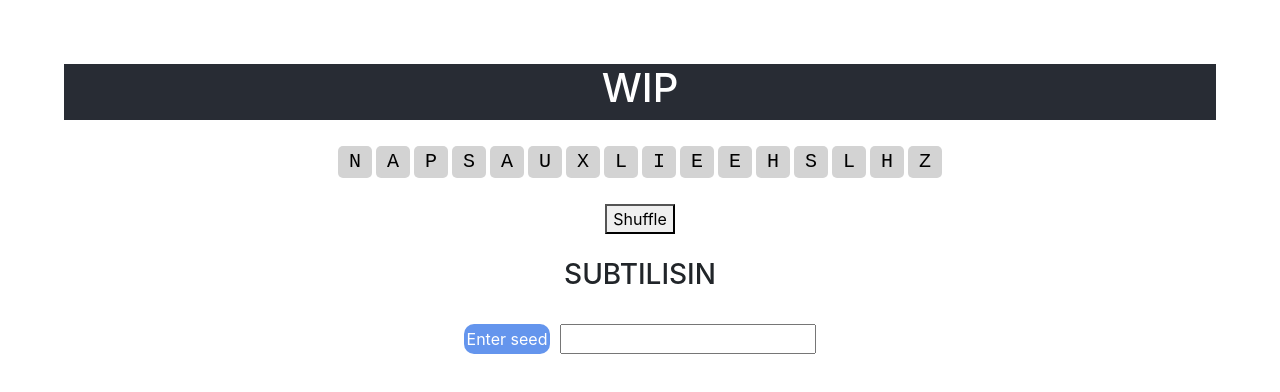
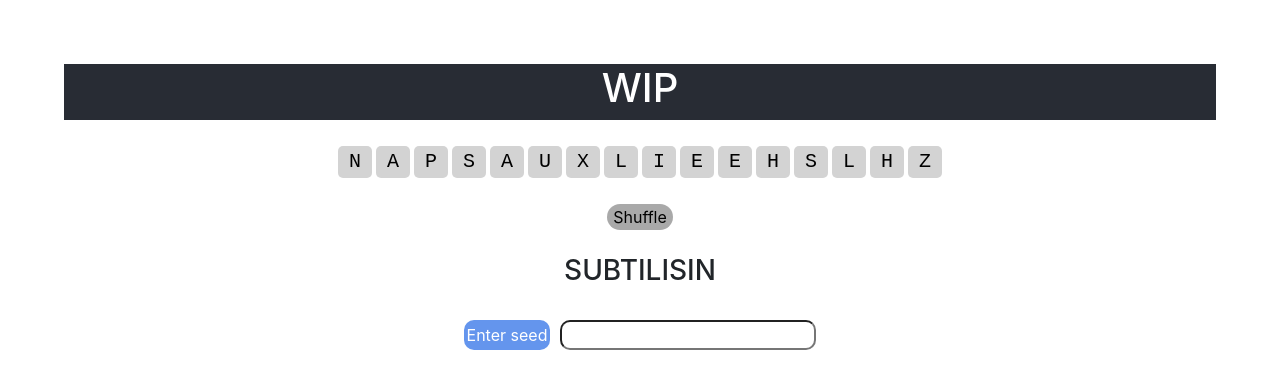
Before and after one commit to luiarthur/boggle-react-ts, a React (Create React App) app: page / in a window 1280 px wide. Both pictures are taken after a click on the label "Enter seed". Shown: the top 392 px of the page. Built offline with nearby package versions, Linux system fonts and the light colour scheme.

Commit message:
prettier borders

```diff
--- a/src/App.tsx
+++ b/src/App.tsx
@@ -23,6 +23,12 @@ const dict = scrabbleDict
 console.log(dict.length)
 const dice = dice16.map(faces => new Die(faces))
 
+const shuffleStyle = {
+  borderRadius: "25px",
+  border: "none",
+  background: "darkgrey"
+}
+
 function App() {
   let [diceVal, setDiceVal] = useState(dice.map(_ => _.roll()))
   let dieComps = diceVal.map(val => <DieComp value={val}/>)
@@ -40,7 +46,7 @@ function App() {
       <br/> {dieComps} <br/>
 
       <br/>
-      <button onClick={shuffleDice}> Shuffle </button>
+      <button onClick={shuffleDice} style={shuffleStyle}> Shuffle </button>
       <br/>
 
       <br/>
--- a/src/Seeder.tsx
+++ b/src/Seeder.tsx
@@ -19,11 +19,11 @@ export function Seeder() {
   }
 
   let css = {
-    "border-radius": "10px",
+    borderRadius: "10px",
     background: "CornflowerBlue",
     color: "white",
     padding: "3px",
-    "margin-right": "10px"
+    marginRight: "10px"
   }
 
   return (
@@ -31,7 +31,7 @@ export function Seeder() {
       <label onClick={toggleSeedDisplay} style={css}> Enter seed </label>
       <input type="text" id="rngSeed" name="rngSeed"
              onChange={setGlobalSeed}
-             style={{display: seedDisplay}} />
+             style={{display: seedDisplay, borderRadius: "10px"}} />
     </form>
   )
 }
```
